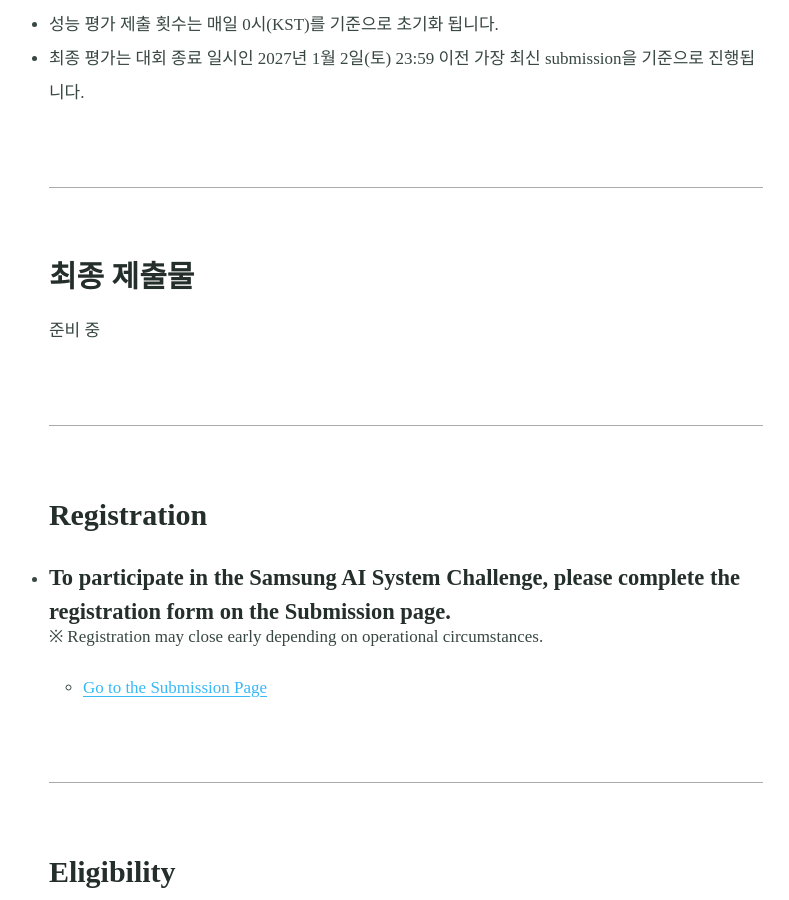
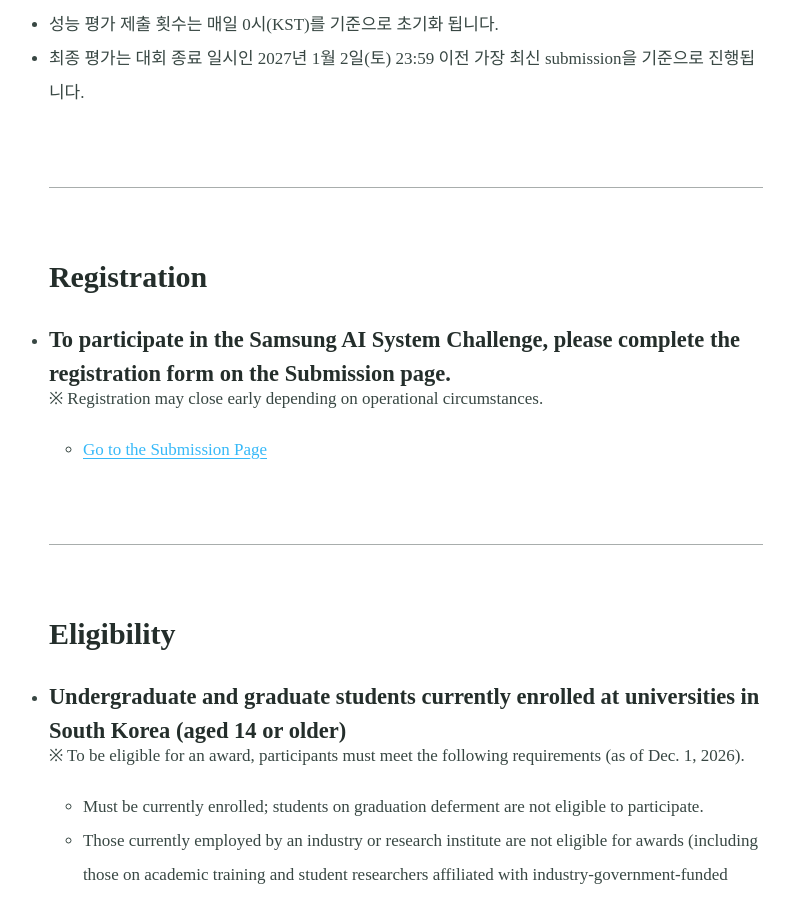
Before and after one commit to AISystemChallenge/AISystemChallenge.github.io, a Jekyll site: the page built from challenge.md, in a window 1280 px wide and 900 px high, scrolled down 1387 px. Shown: the whole window, without its empty margins (234-1023 px from the left). Built offline with Jekyll 4.4.1, drawn with Linux system fonts in a browser that asks for light colours; some web fonts are replaced; our own code applies the rules of GitHub Pages for plain Markdown files; some of the changed text lies outside the part shown.

Commit message:
Update challenge.md

```diff
--- a/challenge.md
+++ b/challenge.md
@@ -28,11 +28,6 @@ excerpt:
   * 최종 평가는 대회 종료 일시인 2027년 1월 2일(토) 23:59 이전 가장 최신 submission을 기준으로 진행됩니다.
 <hr>
 
-### 최종 제출물
-준비 중
-
-<hr>
-
 ### Registration
 * ##### To participate in the Samsung AI System Challenge, please complete the registration form on the Submission page.
   ※ Registration may close early depending on operational circumstances.
@@ -53,7 +48,3 @@ excerpt:
   * Evaluation results are available on the <a href="https://aisystemchallenge.github.io/leaderboard/">Leaderboard</a>.
   * The performance evaluation submission count resets daily at 00:00 KST.
   * The final evaluation will be based on the most recent submission made before the competition ends on January 2, 2027 (Sat), at 23:59 KST.
-<hr>
-
-### Final Submission
-Cooking
```
